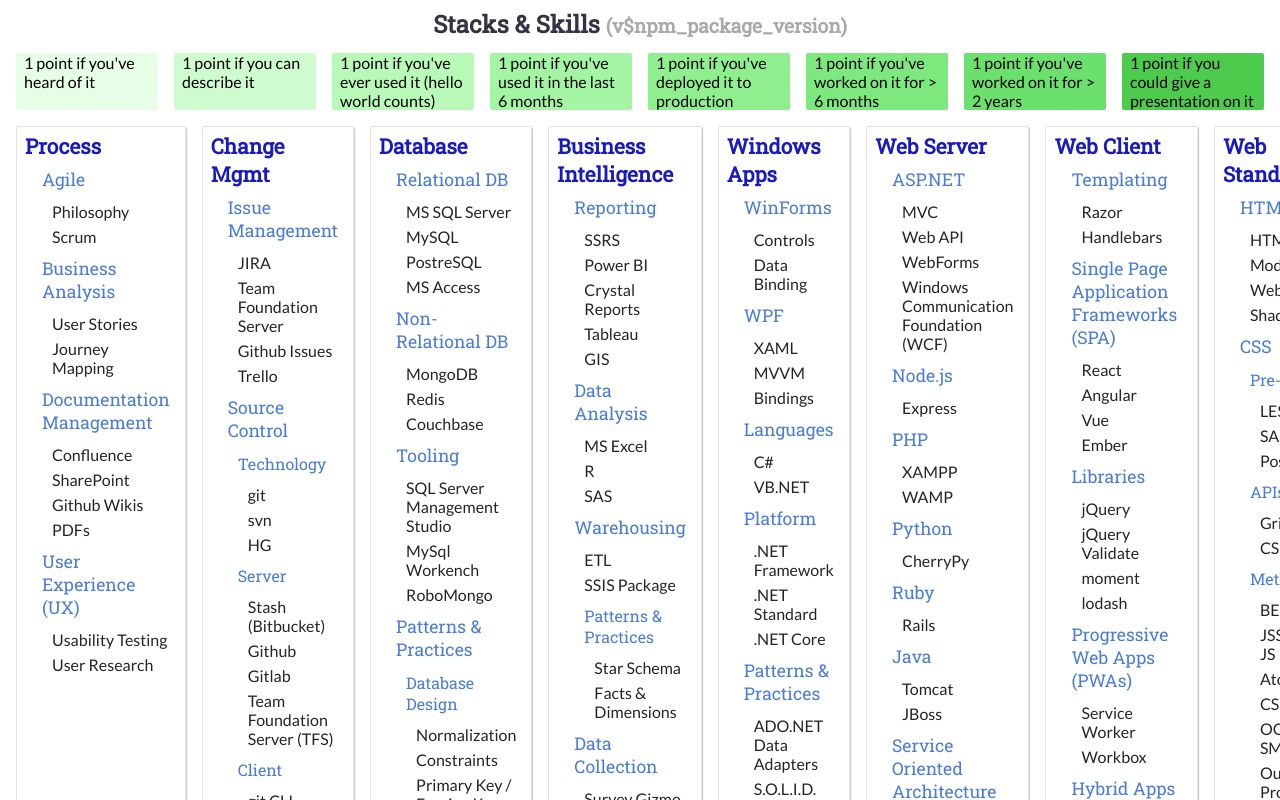
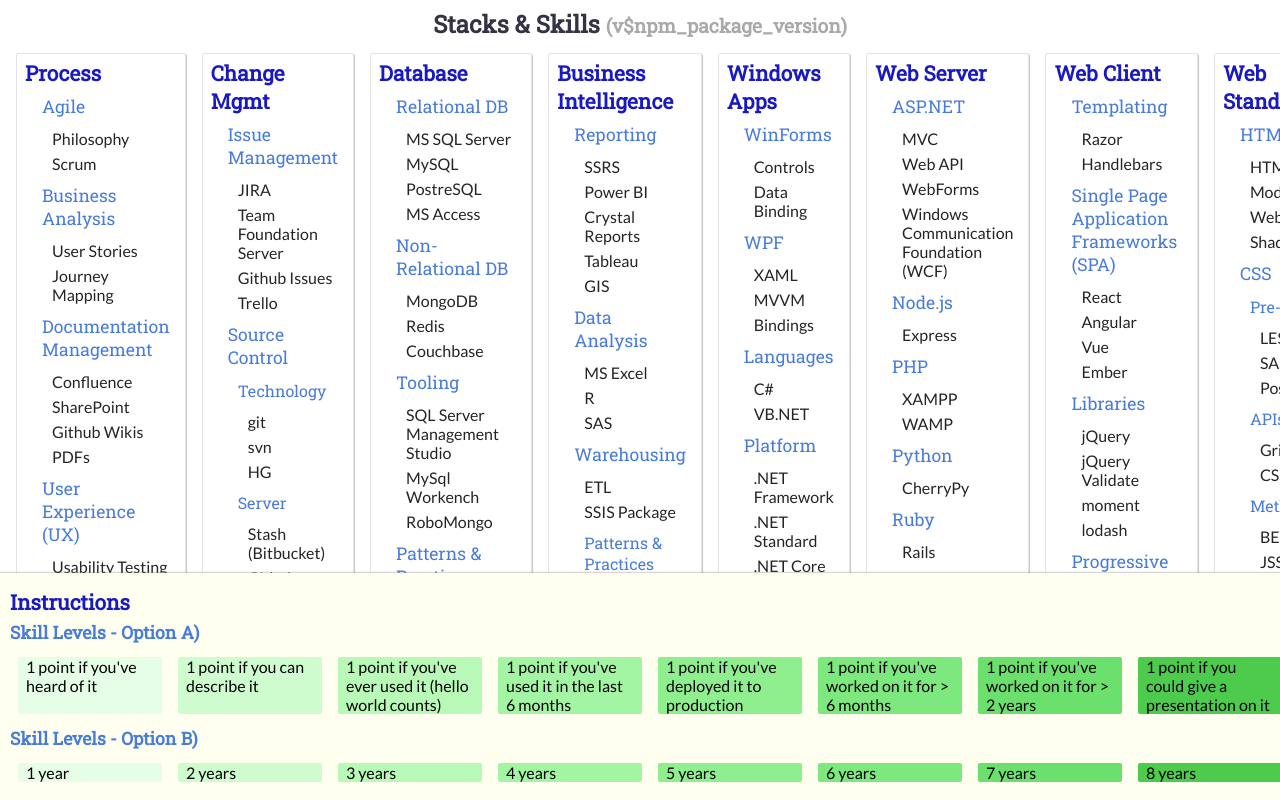
Before and after one commit to KyleMit/StacksAndSkills, a React (Create React App) app: page / in a window 1280 px wide. Shown: the top 800 px of the page. Built offline with nearby package versions, Linux system fonts and the light colour scheme.

Commit message:
add expandable instructions section to bottom

```diff
--- a/src/App.css
+++ b/src/App.css
@@ -102,3 +102,22 @@
     margin: .5rem;
     border-radius: 2px;
 }
+
+
+footer.hud {
+    position: fixed;
+    bottom: 0;
+    left: 0;
+    width: 100%;
+    margin: 0;
+    padding: 10px;
+    background: ivory;
+    box-shadow: -1px 0px 2px grey;
+    max-height: 32px;
+    transition: all .4s ease;
+    cursor: pointer;
+}
+
+footer.hud.active {
+    max-height: 500px;
+}
--- a/src/App.js
+++ b/src/App.js
@@ -14,6 +14,19 @@
   { "level": 8, "text": "1 point if you could give a presentation on it" },
 ]
 
+const tiers_alt = [
+  { "level": 1, "text": "1 year" },
+  { "level": 2, "text": "2 years" },
+  { "level": 3, "text": "3 years" },
+  { "level": 4, "text": "4 years" },
+  { "level": 5, "text": "5 years" },
+  { "level": 6, "text": "6 years" },
+  { "level": 7, "text": "7 years" },
+  { "level": 8, "text": "8 years" },
+]
+
+
+
 const MaxSkill = 8;
 const MinSkill = 0;
 const MaxPref = 1;
@@ -27,18 +40,12 @@
       <div className="App">
         <h1>Stacks & Skills <span className="text-muted">(v{process.env.REACT_APP_VERSION})</span> </h1>
 
-        <div className="overview">
-          {tiers.map((tier, index) => (
-            <div key={index} className="card"
-                 data-skill-level={tier.level}  >
-              {tier.text}
-            </div>
-          ))}
-        </div>
 
         <content className="Stacks">
           <Stack stacks={stackData}   />
         </content>
+
+        <Instructions></Instructions>
       </div>
     );
   }
@@ -59,6 +66,7 @@
     );
   }
 }
+
 
 class Section extends Component {
 
@@ -168,4 +176,49 @@
 }
 
 
+class Instructions extends Component {
+
+  state = {
+    isOpen: true,
+  }
+
+  handleClick = (e) => {
+    this.setState({
+      isOpen: !this.state.isOpen
+    })
+  }
+
+  render() {
+    return (
+      <footer className={"hud " + (this.state.isOpen ? 'active' : '')}
+              onClick={this.handleClick}>
+        <h2>Instructions</h2>
+
+        <h3>Skill Levels - Option A)</h3>
+        <div className="overview">
+          {tiers.map((tier, index) => (
+            <div key={index} className="card"
+                data-skill-level={tier.level}  >
+              {tier.text}
+            </div>
+          ))}
+        </div>
+
+        <h3>Skill Levels - Option B)</h3>
+        <div className="overview">
+          {tiers_alt.map((tier, index) => (
+            <div key={index} className="card"
+                data-skill-level={tier.level}  >
+              {tier.text}
+            </div>
+          ))}
+        </div>
+
+
+      </footer>
+    );
+  }
+}
+
+
 export default App;
```
Also changed, not shown: 1 other file (tests, documents, lock files or other folders).
